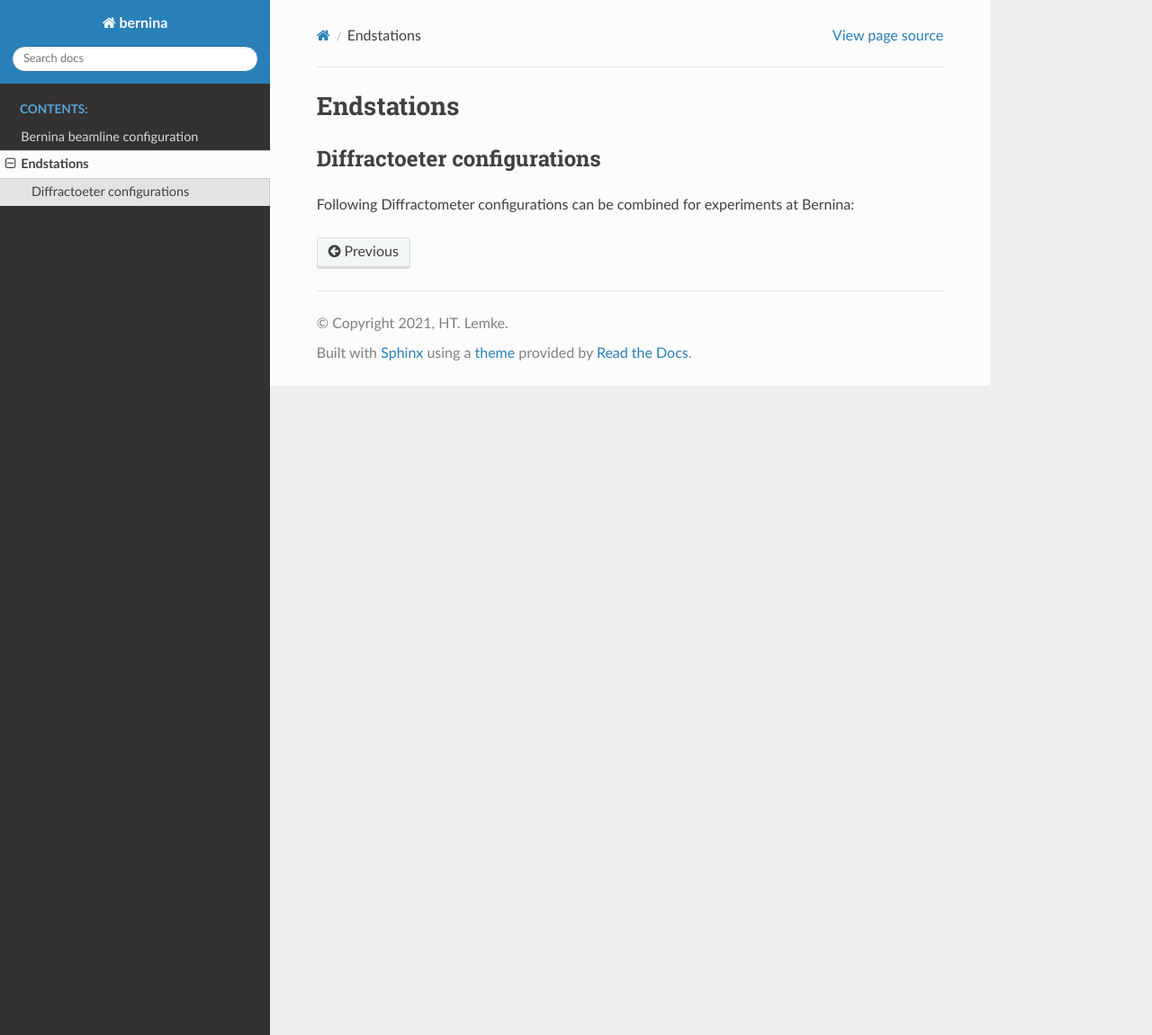
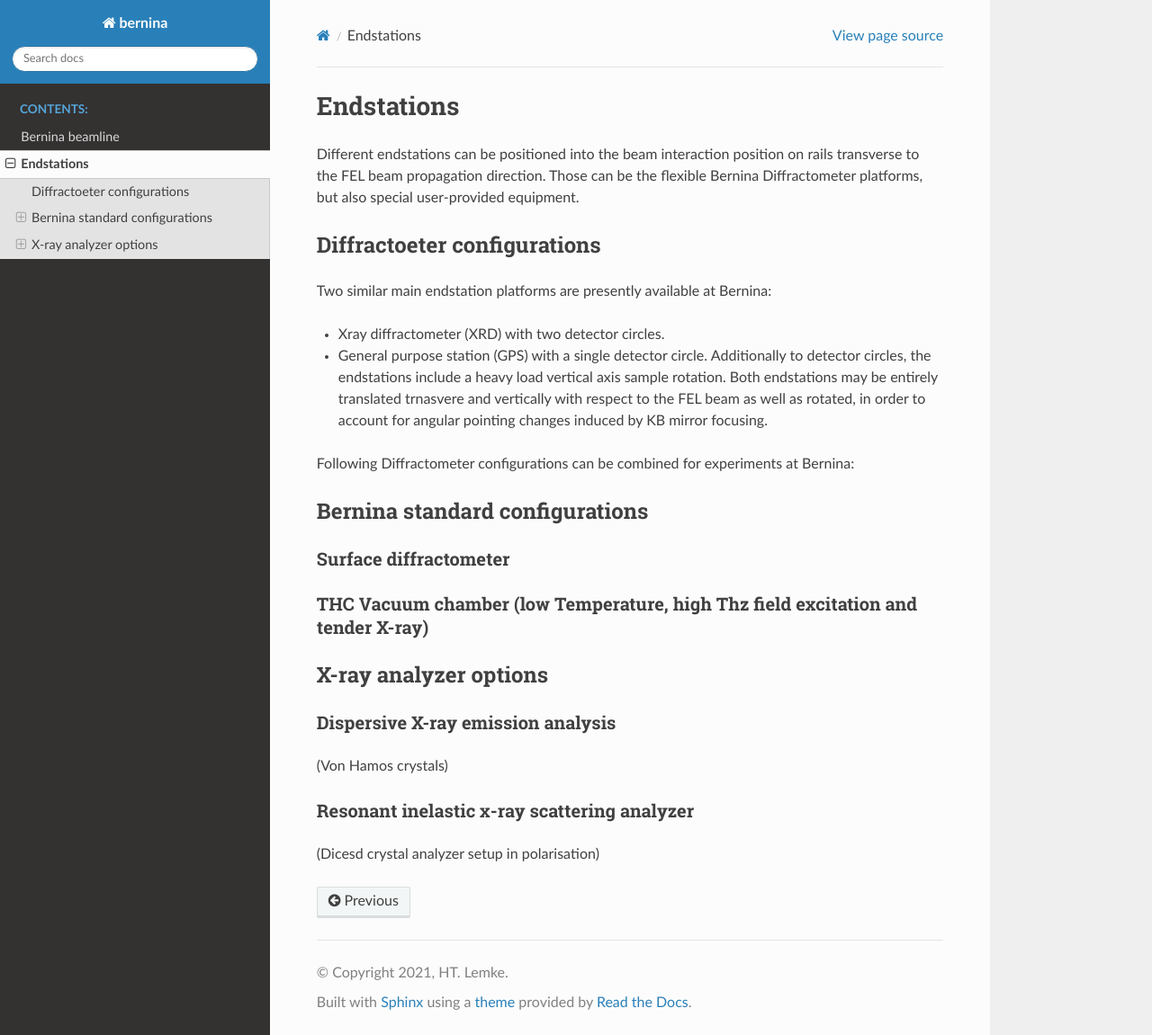
Before and after one commit to swissfel/bernina, a Sphinx documentation site: the page built from docs/source/endstations.md, in a window 1280 px wide and 1151 px high. Shown: the whole window at 90% size. Built offline with Sphinx 7.4.7 and the Read the Docs theme 2.0.0, drawn with Linux system fonts in a browser that asks for light colours.

Commit message:
some more decent first update

```diff
--- a/docs/source/endstations.md
+++ b/docs/source/endstations.md
@@ -1,4 +1,24 @@
 # Endstations
 
+Different endstations can be positioned into the beam interaction position on rails transverse to the FEL beam propagation direction. Those can be the flexible Bernina Diffractometer platforms, but also special user-provided equipment.
+
 ## Diffractoeter configurations
+Two similar main endstation platforms are presently available at Bernina:
+- Xray diffractometer (XRD) with two detector circles.
+- General purpose station (GPS) with a single detector circle.
+Additionally to detector circles, the endstations include a heavy load vertical axis sample rotation.
+Both endstations may be entirely translated trnasvere and vertically with respect to the FEL beam as well as rotated, in order to account for angular pointing changes induced by KB mirror focusing.
+
 Following Diffractometer configurations can be combined for experiments at Bernina:
+
+## Bernina standard configurations
+
+### Surface diffractometer
+
+### THC Vacuum chamber (low Temperature, high Thz field excitation and tender X-ray)
+
+## X-ray analyzer options
+### Dispersive X-ray emission analysis
+(Von Hamos crystals)
+### Resonant inelastic x-ray scattering analyzer
+(Dicesd crystal analyzer setup in polarisation)
```
Also changed, not shown: docs/source/beamline.md (+18 -8 lines).
